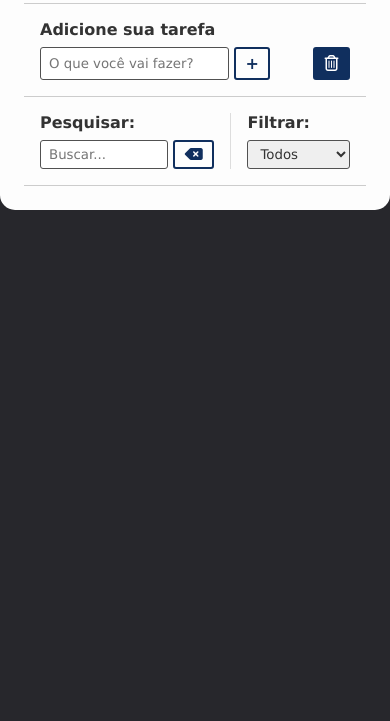
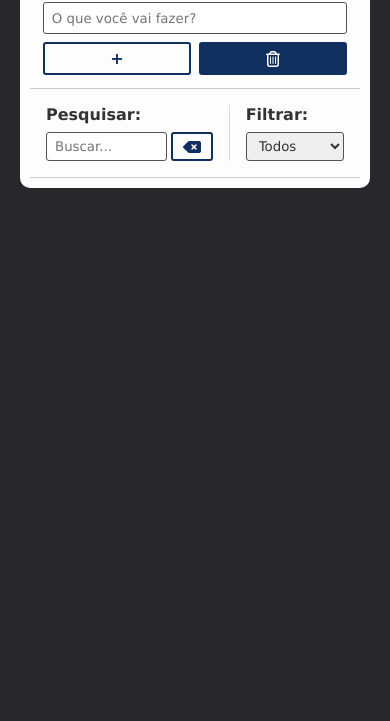
Before and after one commit to felipedalbert/full-todo-list, a plain HTML site: page index.html in a window 390 px wide. Shown: the part 123-844 px from the top of the page. Drawn offline with Linux system fonts and the light colour scheme.

Commit message:
style(responsive) adds reponsive style code

```diff
--- a/index.html
+++ b/index.html
@@ -7,6 +7,7 @@
     <title>Document</title>
     <link rel="stylesheet" href="src/style/reset.css">
     <link rel="stylesheet" href="src/style/style.css">
+    <link rel="stylesheet" href="src/style/responsive.css">
     <link rel="stylesheet" href="https://cdnjs.cloudflare.com/ajax/libs/font-awesome/6.4.0/css/all.min.css" integrity="sha512-iecdLmaskl7CVkqkXNQ/ZH/XLlvWZOJyj7Yy7tcenmpD1ypASozpmT/E0iPtmFIB46ZmdtAc9eNBvH0H/ZpiBw==" crossorigin="anonymous" referrerpolicy="no-referrer" />
 </head>
 <body>
--- /dev/null
+++ b/src/style/responsive.css
@@ -0,0 +1,75 @@
+@media (max-width: 516px) {
+    body{
+        padding: 20px;
+    }
+
+    button:hover {
+        background-color: #fff;
+    }
+
+    button:hover > i {
+        color: #102f5e;
+    }
+
+    .todo-container {
+        margin: 0;
+        background-color: #fdfdfd;
+        padding: 10px;
+        border-radius: 10px;
+    }
+}
+
+@media (max-width: 425px) {
+
+    #todo-form .form-control{
+        display: flex;
+        flex-wrap: wrap;
+        gap: 8px;
+
+    }
+
+    #todo-form .form-control input{
+        flex: 1 1 100%;
+        margin-right: 0;
+        height: 32.59px;
+    }
+
+    #todo-form .form-control button{
+        flex: 1 1 48%;
+    }
+
+    #todo-form .form-control #trash-button{
+        position: static;
+        background-color: #102f5e;
+    }
+
+    #todo-form .form-control #trash-button:hover > i{
+        animation: unset;
+    }
+
+    #todo-form .form-control #trash-button > i{
+        color: #fff;
+    }
+
+    #todo-form,
+    #edit-form, .todo {
+        padding: 0.8rem;
+    }
+
+    .todo h3 {
+        font-size: 0.8rem;
+    }
+}
+
+@media (max-width: 375px) {
+
+    .todo button {
+        margin-left: unset;
+        transform: scale(.85);
+    }
+
+    .todo h3{
+        max-height: 32px;
+        overflow-y: scroll;
+    }
+}
```
